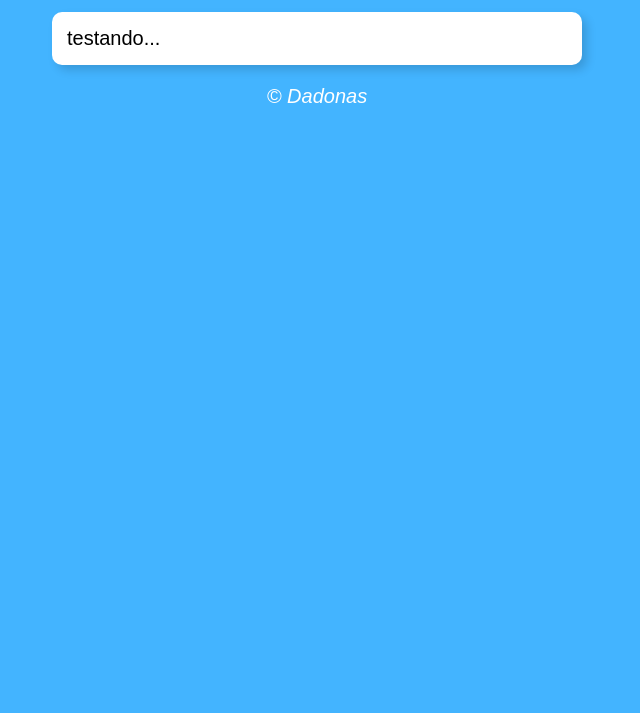
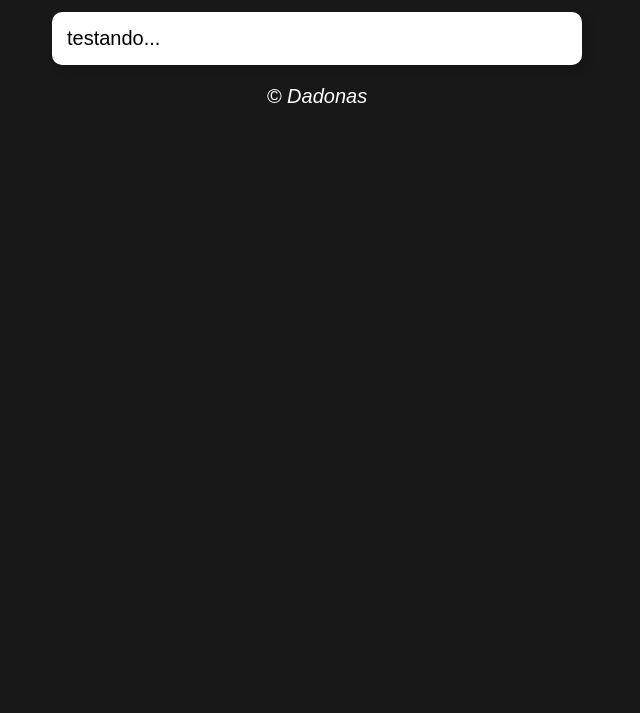
Before and after one commit to Sikynat/modelo, a plain HTML site: page nmhw-modelo/modelo/index.html in a window 1280 px wide. Shown: the part 87-800 px from the top of the page, without its empty margins (323-963 px from the left). Drawn offline with Linux system fonts and the light colour scheme.

Commit message:
Mudanca no arquivo css

```diff
--- a/nmhw-modelo/modelo/style.css
+++ b/nmhw-modelo/modelo/style.css
@@ -1,5 +1,5 @@
 body{
-    background: rgb(67, 180, 255);
+    background: #181818;
     font: normal 15pt arial;
 
 }
```
